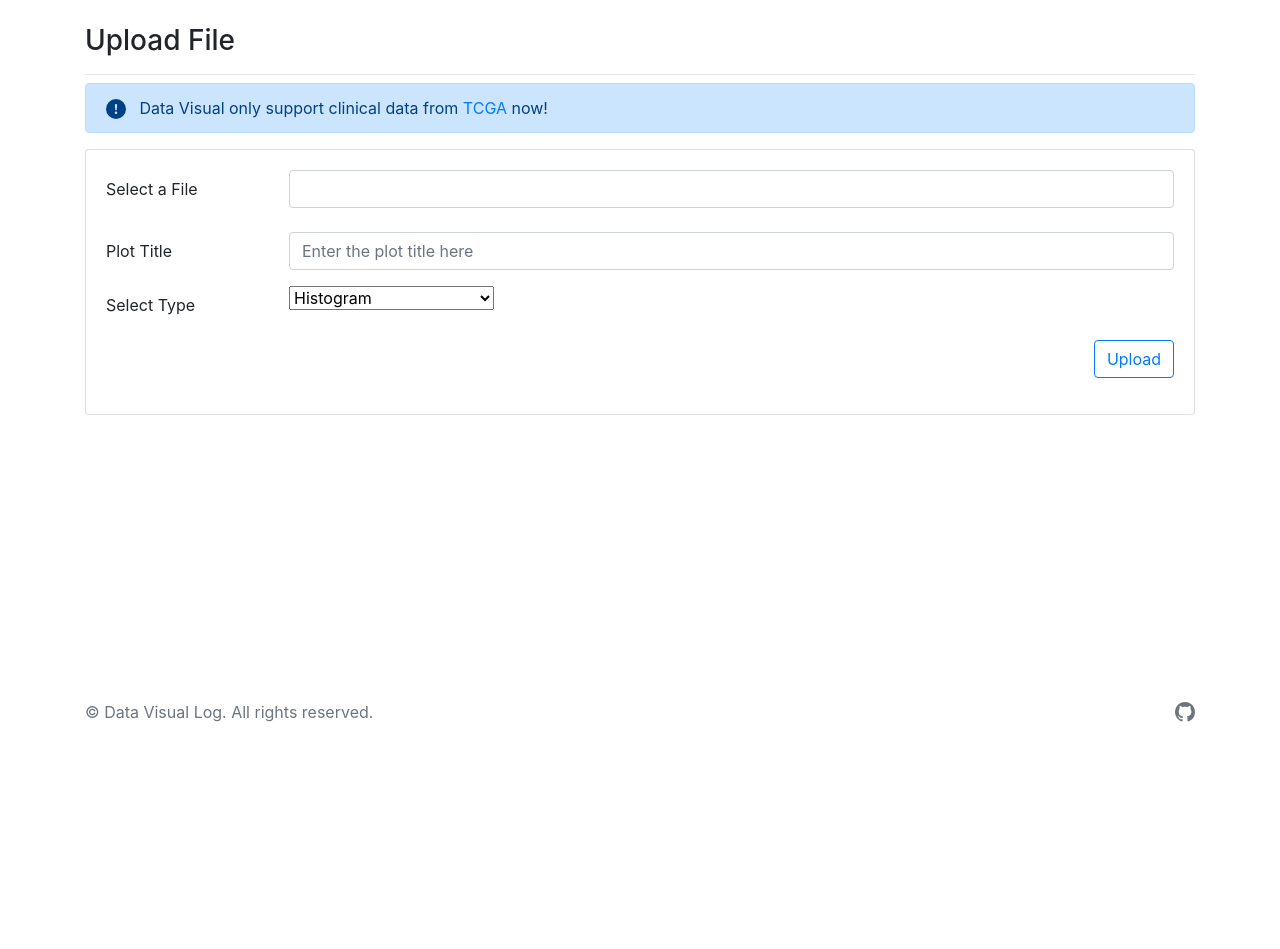
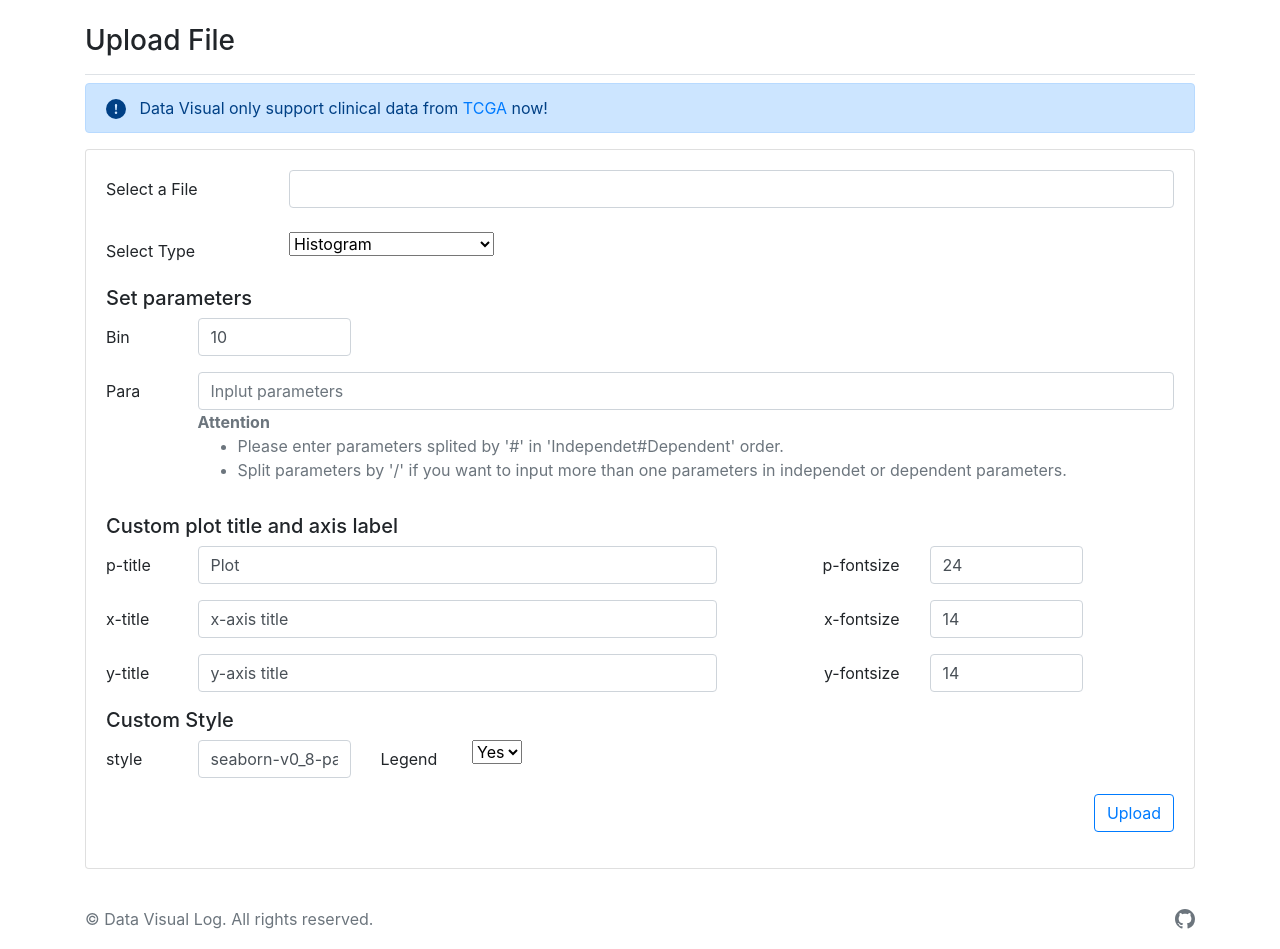
Before and after one commit to jhqiu21/DataVisual, a Django app: page /visual/upload_file/ in a window 1280 px wide. Shown: the part 58-1007 px from the top of the page. Before the commit the page ends 780 px from the top, so only its background shows below. Run offline with Django 4.2, Linux system fonts and the light colour scheme; a user stored in the database is signed in; some libraries are stand-ins or nearby versions.

Commit message:
add multi-variable input function
Able to read input multivariable string and decompose string to variable list. After decomposition, traverse the uploaded file to generate data set for analysis

```diff
--- a/visual_log/visual/forms.py
+++ b/visual_log/visual/forms.py
@@ -3,6 +3,7 @@ from .models import UploadedFile
 
 # upload file form
 class UploadFileForm(forms.ModelForm):
+
     file = forms.FileField(
         widget=forms.ClearableFileInput(attrs={
             'class': 'custom-file-input',
@@ -13,17 +14,68 @@ class UploadFileForm(forms.ModelForm):
     title = forms.CharField(
         min_length=0,
         max_length=50,
+        initial='Plot' ,
         widget=forms.TextInput(attrs={
             'class': 'form-control',
             'placeholder': 'Enter the plot title here'
         })
     )
 
-    type = forms.fields.ChoiceField(
+    tfont = forms.fields.IntegerField(
+        initial=24,
+        widget=forms.TextInput(attrs={
+            'class': 'form-control'
+        })
+    )
+
+    style = forms.CharField(
+        min_length=0,
+        max_length=30,
+        initial='seaborn-v0_8-paper' ,
+        widget=forms.TextInput(attrs={
+            'class': 'form-control',
+            'placeholder': 'y-axis title'
+        })
+    )
+
+    xtitle = forms.CharField(
+        min_length=0,
+        max_length=30,
+        initial='x-axis title' ,
+        widget=forms.TextInput(attrs={
+            'class': 'form-control',
+            'placeholder': 'x-axis title'
+        })
+    )
+
+    xfont = forms.fields.IntegerField(
+        initial=14,
+        widget=forms.TextInput(attrs={
+            'class': 'form-control'
+        })
+    )
+
+    ytitle = forms.CharField(
+        min_length=0,
+        max_length=30,
+        initial='y-axis title' ,
+        widget=forms.TextInput(attrs={
+            'class': 'form-control',
+            'placeholder': 'y-axis title'
+        })
+    )
+
+    yfont = forms.fields.IntegerField(
+        initial=14,
+        widget=forms.TextInput(attrs={
+            'class': 'form-control'
+        })
+    )
+
+    legend = forms.fields.ChoiceField(
         choices=(
-            (1, "Histogram"),
-            (2, "Cumulative distributions"),
-            (3, "Bar"),
+            (1, "Yes"),
+            (2, "No"),
         ),
         label="type",
         initial=1,
@@ -32,6 +84,49 @@ class UploadFileForm(forms.ModelForm):
         })
     )
 
+    type = forms.fields.ChoiceField(
+        choices=(
+            (1, "Histogram"),
+            (2, "Bihistogram"),
+            (3, "Cumulative distributions"),
+            (4, "Line Chart"),
+            (5, "Confidece Ellipse"),
+        ),
+        label="type",
+        initial=1,
+        widget=forms.widgets.Select(attrs={
+            'class': 'form-select'
+        })
+    )
+
+    bin = forms.fields.IntegerField(
+        initial=10,
+        widget=forms.TextInput(attrs={
+            'class': 'form-control'
+        })
+    )
+
+    parameter = forms.CharField(
+        min_length=0,
+        max_length=200,
+        widget=forms.TextInput(attrs={
+            'class': 'form-control',
+            'placeholder': "Inplut parameters"
+        })
+    )
+
     class Meta:
         model = UploadedFile
-        fields = ['file', 'title', 'type']
+        fields = ['file',
+                  'title',
+                  'tfont',
+                  'style',
+                  'xtitle',
+                  'xfont',
+                  'ytitle',
+                  'yfont',
+                  'legend',
+                  'type',
+                  'bin',
+                  'parameter'
+                  ]
--- a/visual_log/visual/templates/visual/upload_file.html
+++ b/visual_log/visual/templates/visual/upload_file.html
@@ -29,14 +29,68 @@
         </div>
       </div>
 
-      <div class="mb-3 row">
-        <label class="col-sm-2 col-form-label">Plot Title</label>
-        <div class="col-sm-10">{{ form.title }}</div>
-      </div>
 
       <div class="mb-3 row">
         <label class="col-sm-2 col-form-label">Select Type</label>
         <div class="col-sm-10">{{ form.type }}</div>
+      </div>
+
+      <h5>Set parameters</h5>
+
+      <div class="mb-3 row">
+        <label class="col-sm-1 col-form-label">Bin</label>
+        <div class="col-sm-2">{{ form.bin }}</div>
+      </div>
+
+      <div class="form-group row">
+        <label class="col-sm-1 col-form-label">Para</label>
+        <div class="col-sm-11">
+          {{ form.parameter }}
+          <b class="text-muted">Attention</b>
+          <ul class="text-muted">
+            <li>Please enter parameters splited by '#' in 'Independet#Dependent' order.</li>
+            <li>Split parameters by '/' if you want to input more than one parameters in independet or dependent parameters.</li>
+          </ul>
+        </div>
+
+      </div>
+
+
+
+
+
+      <h5>Custom plot title and axis label</h5>
+      <div class="mb-3 row">
+        <label class="col-sm-1 col-form-label">p-title</label>
+        <div class="col-sm-6">{{ form.title }}</div>
+        <label class="col-sm-2 col-form-label" style="text-align: end;">p-fontsize</label>
+        <div class="col-sm-2">{{ form.tfont }}</div>
+      </div>
+
+      <div class="mb-3 row">
+        <label class="col-sm-1 col-form-label">x-title</label>
+        <div class="col-sm-6">{{ form.xtitle }}</div>
+        <label class="col-sm-2 col-form-label" style="text-align: end;">x-fontsize</label>
+        <div class="col-sm-2">{{ form.xfont }}</div>
+      </div>
+
+
+      <div class="mb-3 row">
+        <label class="col-sm-1 col-form-label">y-title</label>
+        <div class="col-sm-6">{{ form.ytitle }}</div>
+        <label class="col-sm-2 col-form-label" style="text-align: end;">y-fontsize</label>
+        <div class="col-sm-2">{{ form.yfont }}</div>
+      </div>
+
+      <h5>Custom Style</h5>
+      <div class="mb-3 row">
+        <label class="col-sm-1 col-form-label">style</label>
+        <div class="col-sm-2">{{ form.style }}</div>
+        <label class="col-sm-1 col-form-label">Legend</label>
+        <div class="col-sm-1">
+          {{ form.legend }}
+        </div>
+
       </div>
 
       {% buttons %}
@@ -45,6 +99,8 @@
       </div>
       {% endbuttons %}
     </form>
+
+
   </div>
 </div>
 
```
Also changed, not shown: visual_log/visual/scripts/data.py (+97 -9 lines).
